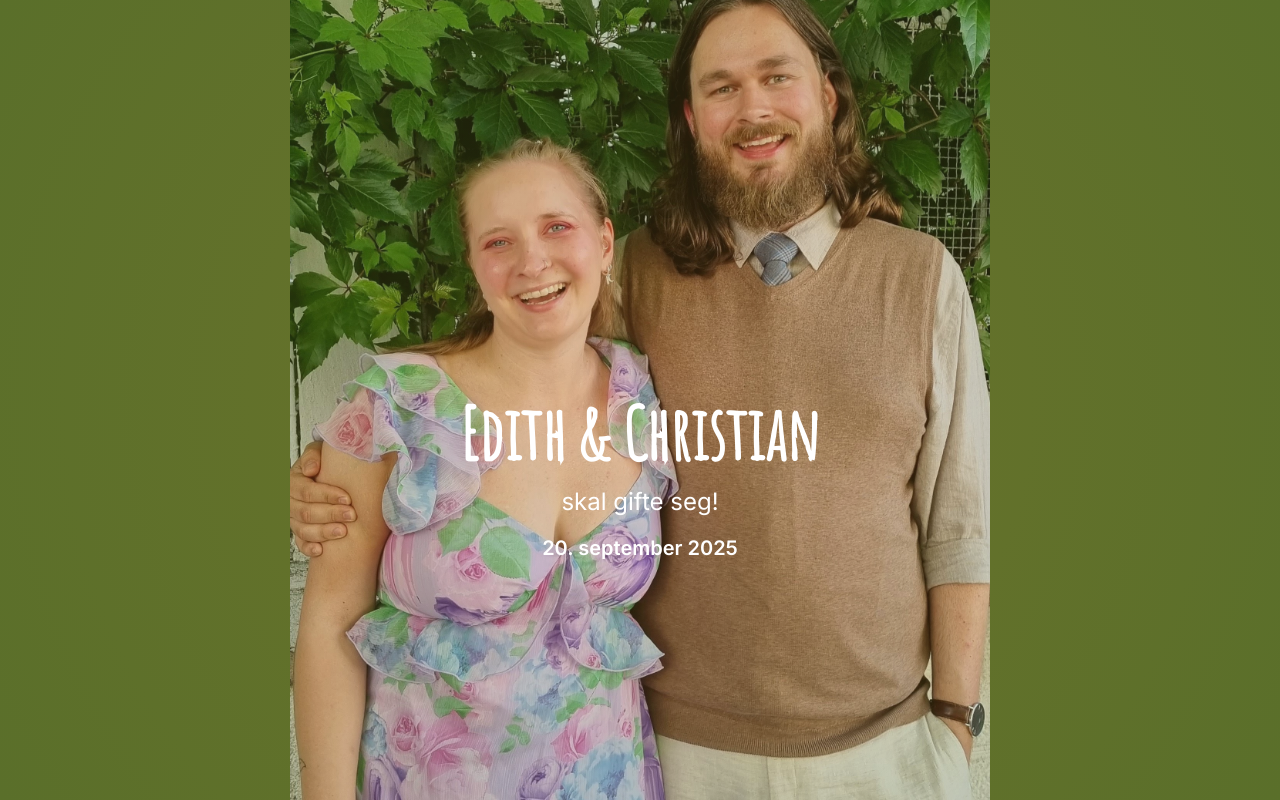
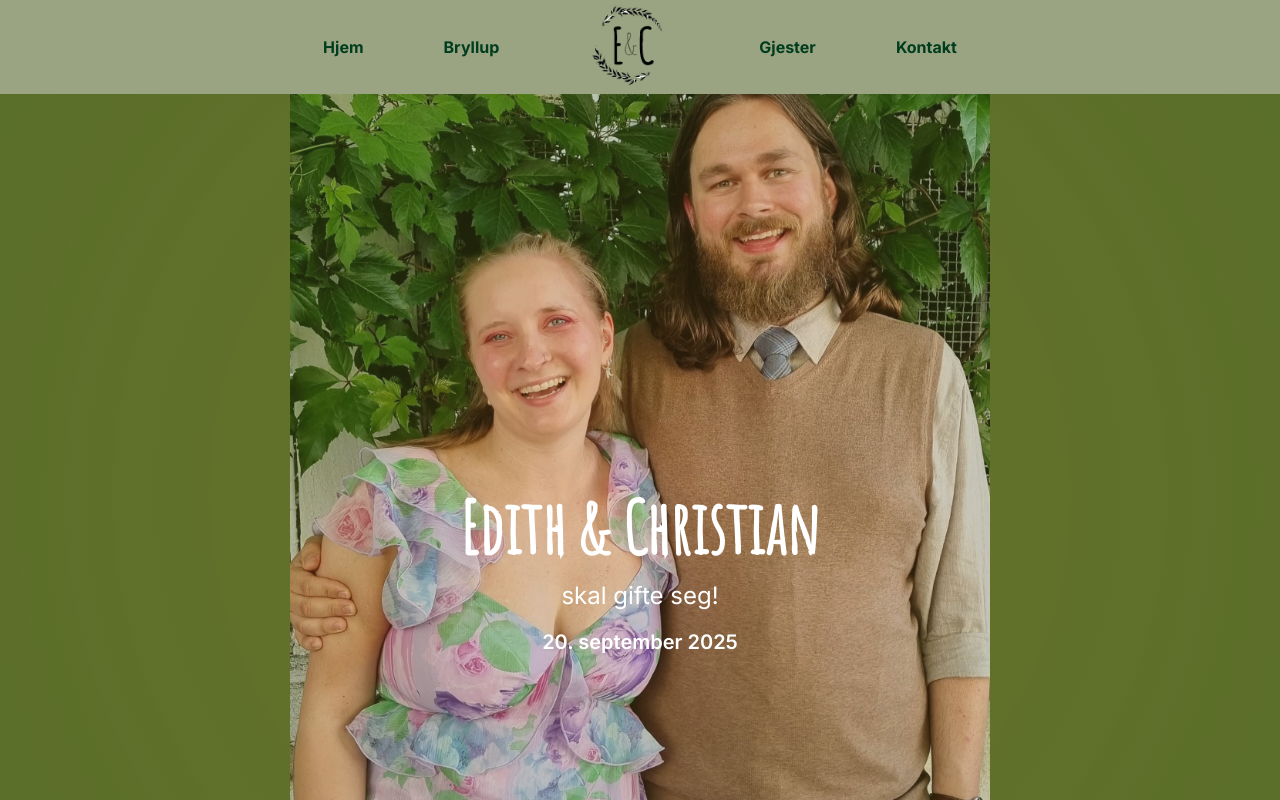
Before and after one commit to larissabakken/website-weeding, a Next.js app: page / in a window 1280 px wide. Shown: the top 800 px of the page. Built offline with nearby package versions, Linux system fonts and the light colour scheme.

Commit message:
feat: add menu

```diff
--- a/app/layout.tsx
+++ b/app/layout.tsx
@@ -1,7 +1,8 @@
 import type React from "react";
 import "./globals.css";
 import { Inter } from "next/font/google";
-
+import "./globals.css";
+import MenuNav from "@/components/MenuNav";
 const inter = Inter({ subsets: ["latin"] });
 
 export const metadata = {
@@ -21,5 +22,3 @@ export default function RootLayout({
     </html>
   );
 }
-
-import "./globals.css";
--- a/app/page.tsx
+++ b/app/page.tsx
@@ -2,10 +2,12 @@ import Banner from "@/components/Banner";
 import Information from "@/components/Information";
 import Timeline from "@/components/Timeline";
 import QandA from "@/components/QandA";
+import MenuNav from "@/components/MenuNav";
 
 export default function Home() {
   return (
     <main className="min-h-screen bg-sage text-brown">
+      <MenuNav />
       <Banner />
       <Information />
       <Timeline />
--- /dev/null
+++ b/components/MenuNav.tsx
@@ -0,0 +1,77 @@
+"use client";
+
+import Link from "next/link";
+import Image from "next/image";
+import { Menu, X } from "lucide-react";
+import {
+  Sidebar,
+  SidebarContent,
+  SidebarHeader,
+  SidebarMenu,
+  SidebarMenuItem,
+  SidebarMenuButton,
+  SidebarProvider,
+} from "@/components/ui/sidebar";
+import { useState } from "react";
+import { Button } from "./ui/button";
+import {
+  Drawer,
+  DrawerFooter,
+  DrawerTitle,
+  DrawerHeader,
+  DrawerContent,
+  DrawerTrigger,
+  DrawerClose,
+} from "./ui/drawer";
+
+export default function MenuNav() {
+  const [isOpen, setIsOpen] = useState(false);
+
+  return (
+    <>
+      <div className="sticky top-0 left-0 w-full items-center bg-[#D9D9D9] bg-opacity-50 z-max">
+        {/* Desktop Menu */}
+        <div className="hidden md:flex items-center gap-x-20 justify-center text-forest font-bold">
+          <Link href="/">Hjem</Link>
+          <Link href="/bryllup">Bryllup</Link>
+          <Image src="/logo.png" alt="Logo" width={100} height={100} />
+          <Link href="/gjester">Gjester</Link>
+          <Link href="/kontakt">Kontakt</Link>
+        </div>
+
+        {/* Mobile Menu */}
+        <div className="md:hidden flex items-center justify-start py-2">
+          <button onClick={() => setIsOpen(true)} className="text-forest px-4">
+            <Menu size={24} />
+          </button>
+          <div className="flex items-center justify-center w-full pr-4">
+            <Image src="/logo.png" alt="Logo" width={80} height={80} />
+          </div>
+        </div>
+
+        {/* Mobile Sidebar */}
+
+        <Drawer open={isOpen} onOpenChange={setIsOpen}>
+          <DrawerContent className="bg-white flex flex-col items-center justify-start text-gray-500 mx-2">
+            <DrawerHeader className="w-full flex flex-row justify-between">
+              <DrawerTitle className="text-xl font-bold pt-1">
+                Navigation{" "}
+              </DrawerTitle>
+              <DrawerClose>
+                <Button variant="outline" className="rounded-full w-10 h-10">
+                  <X size={20} />
+                </Button>
+              </DrawerClose>
+            </DrawerHeader>
+            <DrawerFooter className="w-full gap-y-4">
+              <Link href="/">Hjem</Link>
+              <Link href="/bryllup">Bryllup</Link>
+              <Link href="/gjester">Gjester</Link>
+              <Link href="/kontakt">Kontakt</Link>
+            </DrawerFooter>
+          </DrawerContent>
+        </Drawer>
+      </div>
+    </>
+  );
+}
```
Also changed, not shown: public/logo.png (added), public/logo.svg (added).
